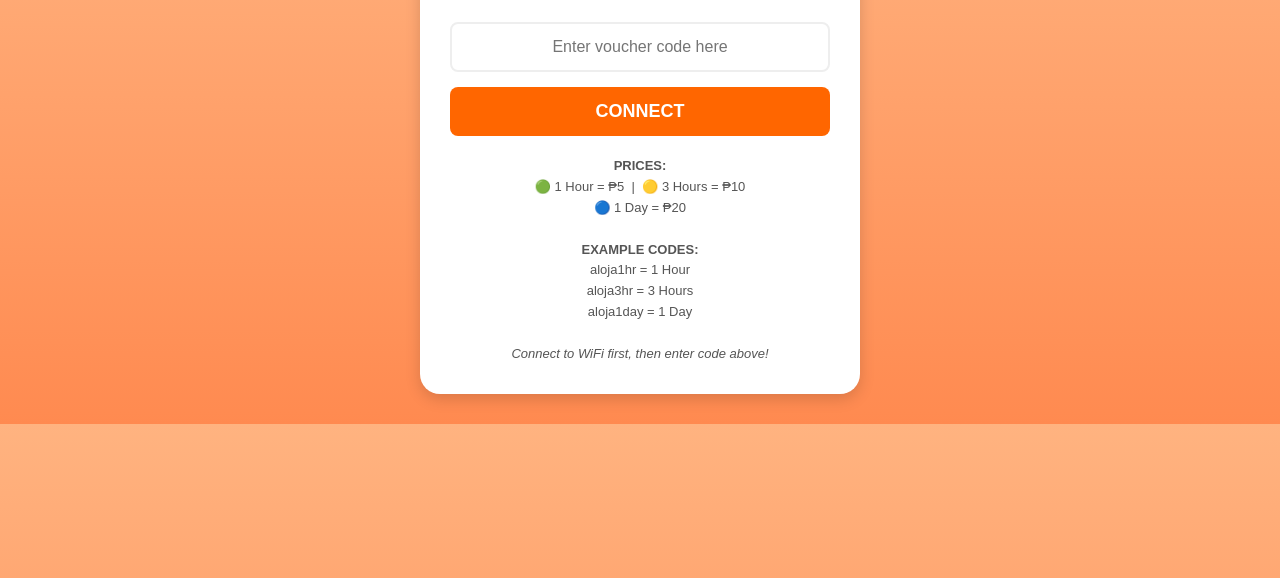
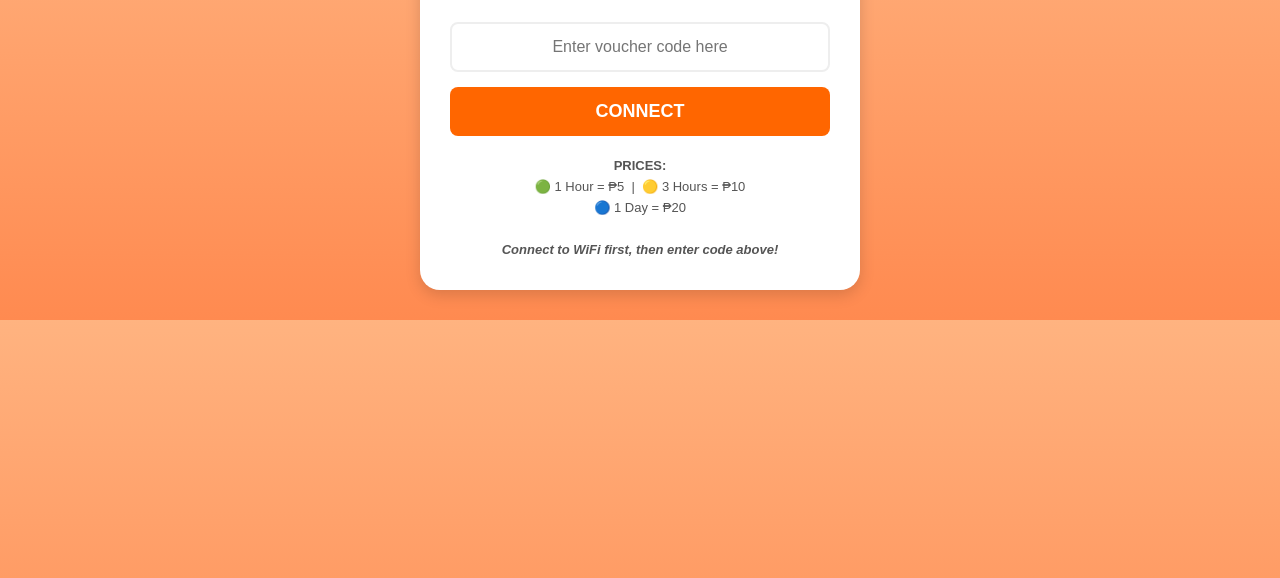
Before and after one commit to jowenocceno7-ship-it/ALOJA-WIFI, a plain HTML site: page index.html in a window 1280 px wide. Shown: the part 140-718 px from the top of the page. Drawn offline with Linux system fonts and the light colour scheme.

Commit message:
Remove example codes from index.html
Removed example codes from the pricing section.

```diff
--- a/index.html
+++ b/index.html
@@ -73,10 +73,7 @@ button:hover {
     <strong>PRICES:</strong><br>
     🟢 1 Hour = ₱5 &nbsp;|&nbsp; 🟡 3 Hours = ₱10<br>
     🔵 1 Day = ₱20<br><br>
-    <strong>EXAMPLE CODES:</strong><br>
-    aloja1hr = 1 Hour<br>
-    aloja3hr = 3 Hours<br>
-    aloja1day = 1 Day<br><br>
+    <strong>
     <em>Connect to WiFi first, then enter code above!</em>
   </div>
 </div>
```
